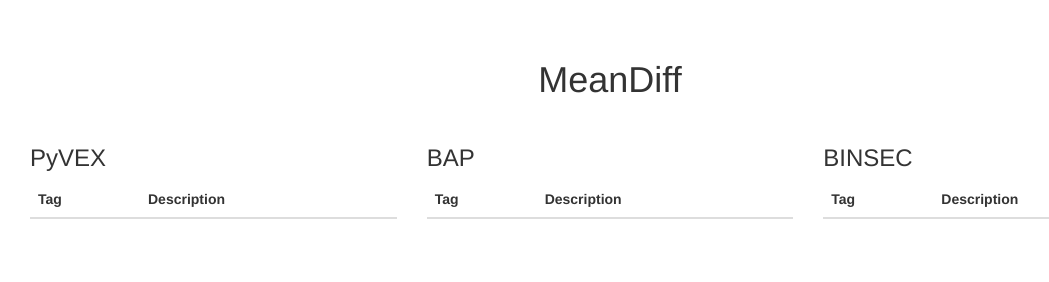
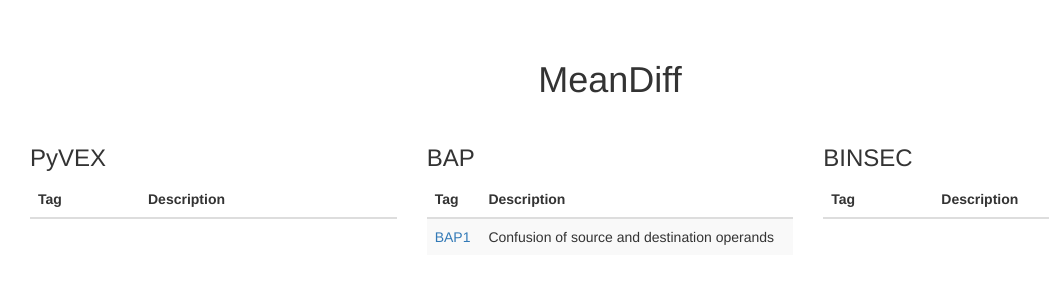
Before and after one commit to SoftSec-KAIST/MeanDiff, a plain HTML site: page index.html in a window 1280 px wide. Shown: the whole page, without its empty margins (30-1079 px from the left). Drawn offline with nearby package versions, Linux system fonts and the light colour scheme.

Commit message:
Add BAP1 bug

```diff
--- a/index.html
+++ b/index.html
@@ -45,6 +45,8 @@
                     </thead>
                     <tbody>
                         <tr>
+                            <td><a href="https://github.com/SoftSec-KAIST/MeanDiff/issues/1">BAP1</a></td>
+                            <td>Confusion of source and destination operands</td>
                         </tr>
                     </tbody>
                 </table>
```
